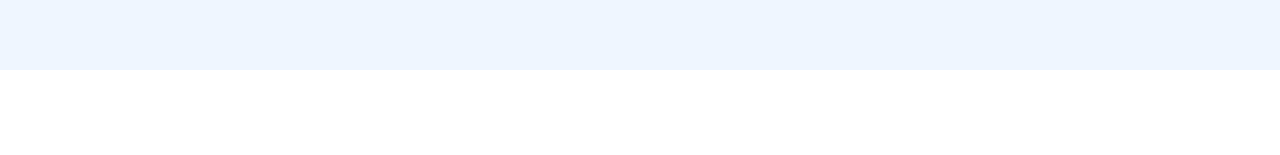
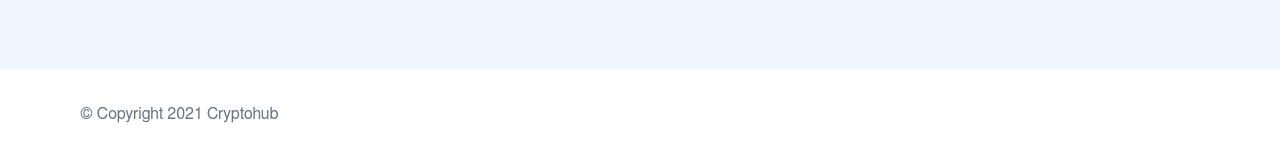
Before and after one commit to francisamidu/next-portfolio, a Next.js app: page / in a window 1280 px wide. Shown: the part 2766-2921 px from the top of the page. Before the commit the page ends 2836 px from the top, so only its background shows below. Built offline with nearby package versions, Linux system fonts and the light colour scheme.

Commit message:
Added footer

```diff
--- /dev/null
+++ b/components/Footer.jsx
@@ -0,0 +1,12 @@
+import React, { useState } from "react";
+
+const Footer = () => {
+  const [year, setYear] = useState(new Date().getFullYear());
+  return (
+    <footer className="py-8 px-20 bt-2 b-blue-100 md:text-left text-center">
+      <p className="text-gray-500">&copy; Copyright {year} Cryptohub</p>
+    </footer>
+  );
+};
+
+export default Footer;
--- a/pages/index.js
+++ b/pages/index.js
@@ -3,6 +3,7 @@ import React from "react";
 import Header from "../components/Header";
 import TokenIntro from "../components/TokenIntro";
 import Features from "../components/Features";
+import Footer from "../components/Footer";
 
 const Home = () => {
   return (
@@ -18,6 +19,7 @@ const Home = () => {
       <Header />
       <TokenIntro />
       <Features />
+      <Footer />
     </>
   );
 };
```
